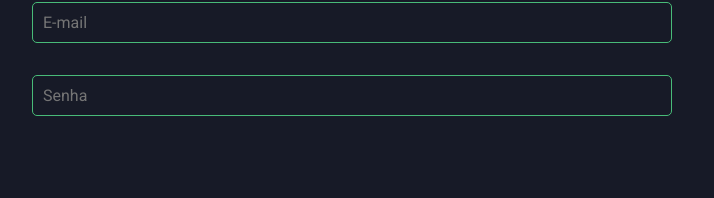
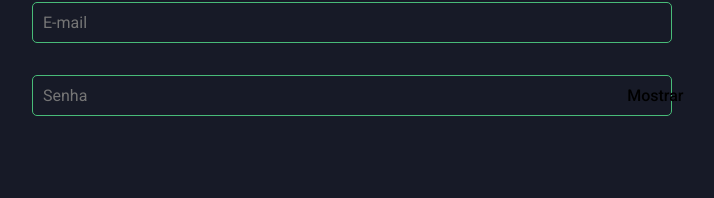
Before and after one commit to BrunoMMesquita/password-validator, a Next.js app: page / in a window 1280 px wide. Shown: the part 237-435 px from the top of the page, without its empty margins (288-1002 px from the left). Built offline with nearby package versions, Linux system fonts and the light colour scheme.

Commit message:
feat: adjustments in components

```diff
--- a/src/Presentation/components/input/index.tsx
+++ b/src/Presentation/components/input/index.tsx
@@ -1,12 +1,22 @@
-import { FC, InputHTMLAttributes } from 'react'
+import { FC, InputHTMLAttributes, useState } from 'react'
 import { Container } from './styled'
 
-interface IInput extends InputHTMLAttributes<HTMLInputElement> { }
+interface IInput extends InputHTMLAttributes<HTMLInputElement> {
+  togglePassword?: boolean
+}
 
 export const Input: FC<IInput> = (props: IInput) => {
+  const [toggle, setToggle] = useState(false)
   return (
     <Container>
-      <input {...props} />
+      <input {...props} type={props.togglePassword ?
+        toggle ? 'text' : 'password' : 'text'} />
+      {
+        props.togglePassword &&
+        <>
+          <a onClick={() => setToggle(!toggle)}>{toggle ? 'Ocultar' : 'Mostrar'}</a>
+        </>
+      }
     </Container>
   )
 }
--- a/src/Presentation/components/input/styled.ts
+++ b/src/Presentation/components/input/styled.ts
@@ -1,6 +1,8 @@
 import styled from 'styled-components'
 
 export const Container = styled.div`
+  position: relative;
+
   input {
     width: 100%;
     color: ${props => props.theme.colors.text};
@@ -15,4 +17,12 @@ export const Container = styled.div`
       outline: none;
     }
   }
+
+  a {
+    position: absolute;
+    left: 93%;
+    top: 0.7rem;
+    cursor: pointer;
+    font-weight: 500;
+  }
 `
--- a/src/Presentation/components/spiner/styled.ts
+++ b/src/Presentation/components/spiner/styled.ts
@@ -1,5 +1,5 @@
 import styled, { keyframes } from 'styled-components';
-import { darkGray, green } from '@/Presentation/styles/colors';
+import { darkGray, green } from '@/presentation/styles/colors';
 
 const rotate = keyframes`
     from { transform: rotate(0deg); }
--- a/src/Presentation/pages/validation/index.tsx
+++ b/src/Presentation/pages/validation/index.tsx
@@ -1,9 +1,9 @@
-import { Input, Button, Spiner } from '@/Presentation/components'
+import { Input, Button, Spiner } from '@/presentation/components'
 import { Authentication } from '@/domain/models'
 import { makePasswordValidation } from '@/main/validation'
 import { useState } from 'react'
 import { Container, WrapperButton, WrapperInputs, MessageError } from './styled'
-import { onlyNumber } from '@/Presentation/utils/functions'
+import { onlyNumber } from '@/presentation/utils/functions'
 import { makeRemoteValidation } from '@/main/factories/usecases'
 
 enum errorsInput {
@@ -94,9 +94,9 @@ export function ValidationPage(): React.ReactElement {
             onChange={(e) => changeValue(e)} />
           <Input
             placeholder="Senha"
-            type='password'
             name="password"
             value={auth.password}
+            togglePassword
             onChange={(e) => changeValue(e, true)} />
         </WrapperInputs>
         <MessageError>
--- a/src/Presentation/styles/global.ts
+++ b/src/Presentation/styles/global.ts
@@ -27,6 +27,7 @@ export const GlobalStyle = createGlobalStyle`
 
   h1,
   input,
+  a,
   button {
     font-family: 'Roboto', sans-serif;
   }
--- a/src/pages/_app.tsx
+++ b/src/pages/_app.tsx
@@ -1,7 +1,7 @@
-import { GlobalStyle } from '@/Presentation/styles/global'
+import { GlobalStyle } from '@/presentation/styles/global'
 import '../styles/globals.css'
 import { ThemeProvider } from 'styled-components'
-import { Default } from '@/Presentation/styles/themes'
+import { Default } from '@/presentation/styles/themes'
 
 function MyApp({ Component, pageProps }) {
   return (
--- a/src/pages/index.tsx
+++ b/src/pages/index.tsx
@@ -1,4 +1,4 @@
-import { ValidationPage } from "@/Presentation/pages/validation";
+import { ValidationPage } from "@/presentation/pages/validation";
 
 export default function Validation (props): React.ReactElement {
   return <ValidationPage />
```
